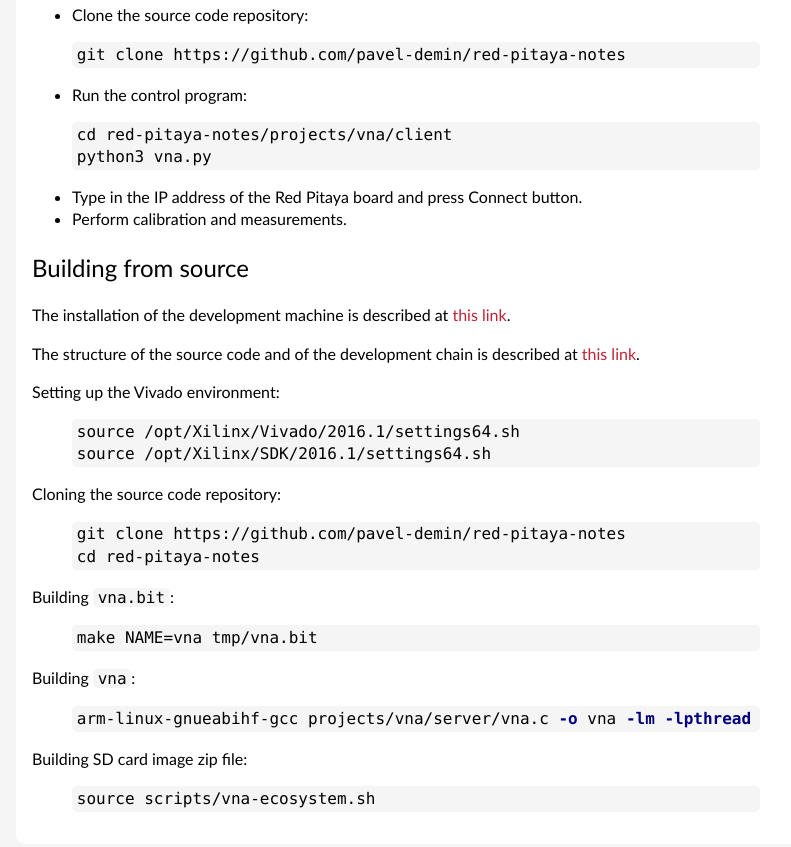
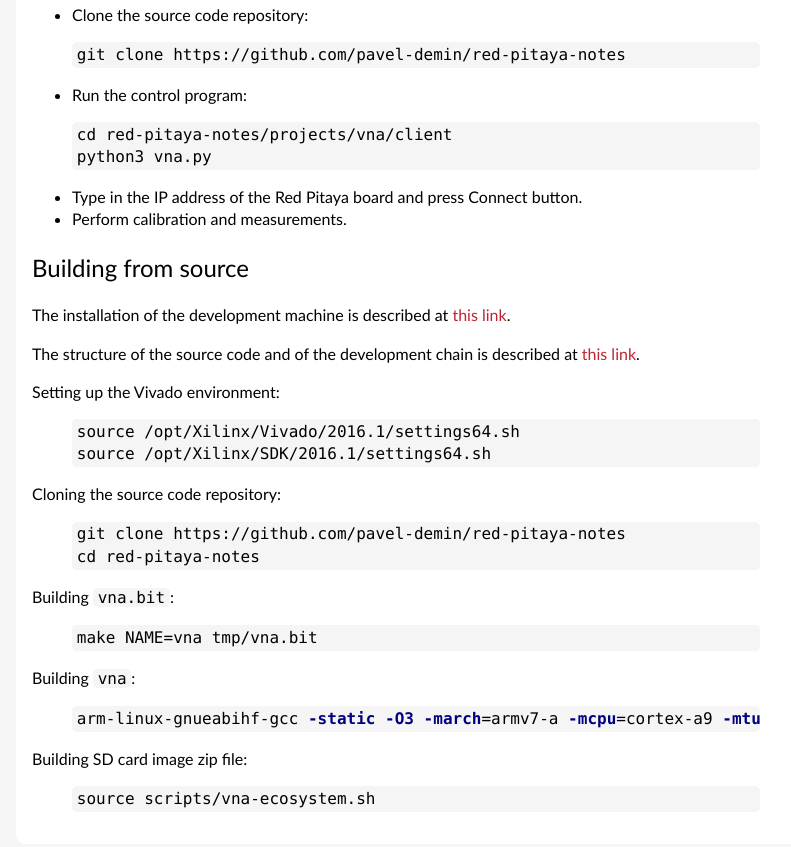
Before and after one commit to pavel-demin/red-pitaya-notes, a Jekyll site: the page built from vna.md, in a window 1280 px wide and 900 px high, scrolled down 2942 px. Shown: the top 847 px of the window, without its empty margins (224-1015 px from the left). Built offline with Jekyll 4.4.1, drawn with Linux system fonts in a browser that asks for light colours.

Commit message:
add optimization flags to vna

```diff
--- a/vna.md
+++ b/vna.md
@@ -120,7 +120,7 @@ make NAME=vna tmp/vna.bit
 
 Building `vna`:
 {% highlight bash %}
-arm-linux-gnueabihf-gcc projects/vna/server/vna.c -o vna -lm -lpthread -static
+arm-linux-gnueabihf-gcc -static -O3 -march=armv7-a -mcpu=cortex-a9 -mtune=cortex-a9 -mfpu=neon -mfloat-abi=hard -ffast-math -fsingle-precision-constant -mvectorize-with-neon-quad projects/vna/server/vna.c -o vna -lm -lpthread
 {% endhighlight %}
 
 Building SD card image zip file:
```
